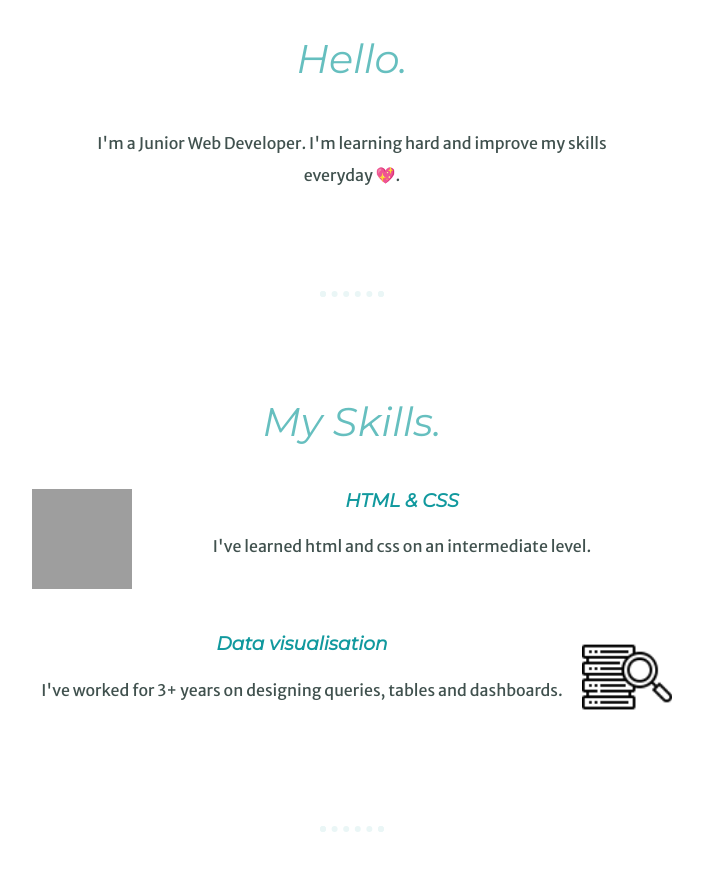
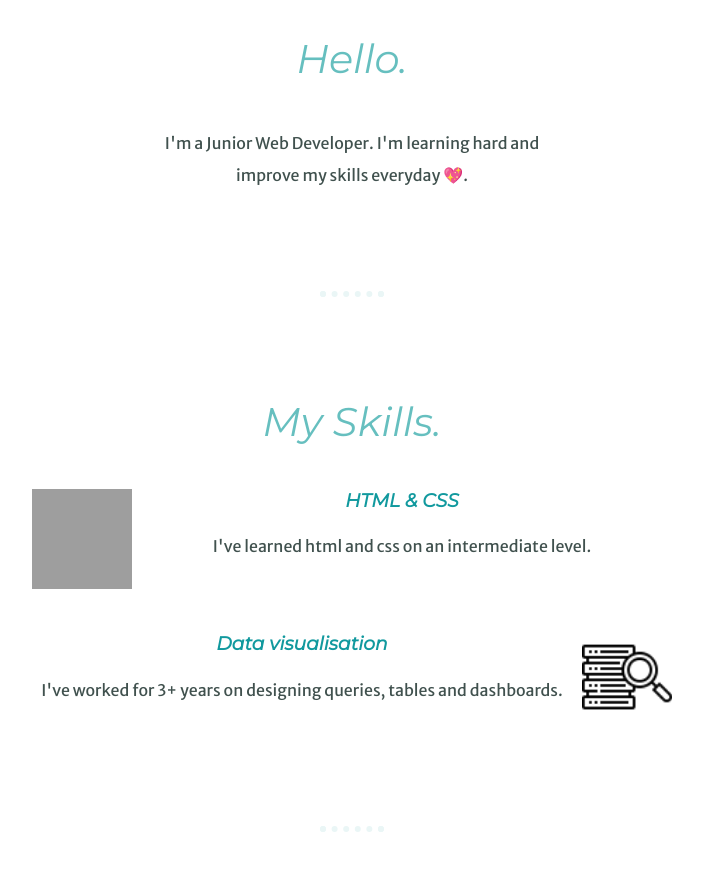
Before and after one commit to nanagreenline/CV, a plain HTML site: page index.html in a window 1280 px wide. Shown: the part 1090-1961 px from the top of the page, without its empty margins (288-991 px from the left). Drawn offline with Linux system fonts and the light colour scheme; grey boxes are pictures that could not be loaded.

Commit message:
Update style.css

```diff
--- a/style.css
+++ b/style.css
@@ -21,7 +21,7 @@ p { line-height: 2;}
 .gif-html {width: 100px; height: 100px; float: left;}
 .pic-data {float: right; width: 90px; height:90px; padding-left: 10px;}
 .parag {margin-bottom: 50px; padding-bottom: 20px;}
-.intro {width: 40%; margin:auto;}
+.intro {width: 30%; margin:auto;}
 .contact-message {width: 40%; margin: 40px auto 60px;}
 
 .footer-link {padding: 10px 20px ;
```
